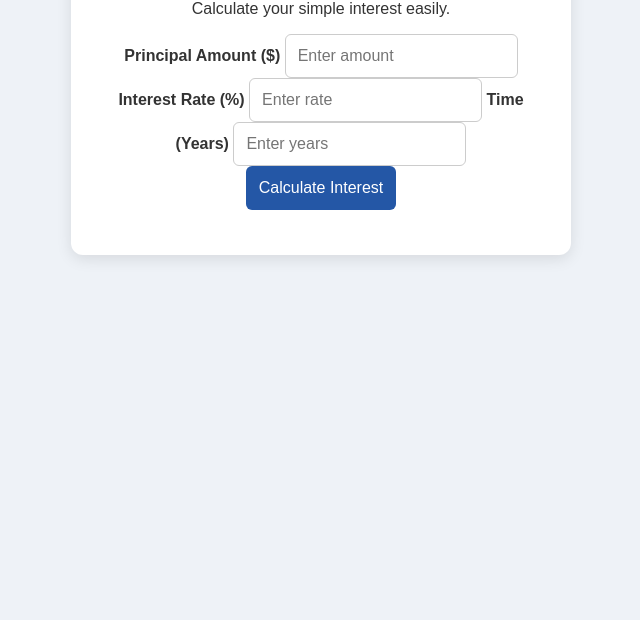
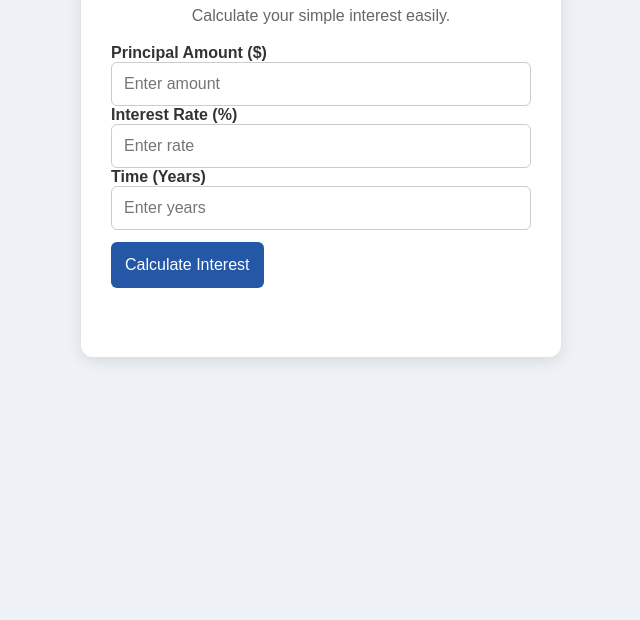
Before and after one commit to amir-khn/intermediate_webdev_finalproject, a plain HTML site: page index.html in a window 1280 px wide. Shown: the part 180-800 px from the top of the page, without its empty margins (319-959 px from the left). Drawn offline with Linux system fonts and the light colour scheme.

Commit message:
Refactor CSS styles for better layout and spacing

```diff
--- a/style.css
+++ b/style.css
@@ -5,23 +5,31 @@
 
 body {
     margin: 0;
+    padding: 30px 15px;
     font-family: Arial, sans-serif;
     background: #eef2f7;
     color: #333;
 }
 
 .container {
-    max-width: 500px;
-    margin: 70px auto;
+    max-width: 480px;
+    margin: 50px auto;
     padding: 30px;
-    text-align: center;
     background: white;
     border-radius: 12px;
-    box-shadow: 0 4px 15px rgba(0,0,0,0.1);
+    box-shadow: 0 4px 15px rgba(0, 0, 0, 0.1);
 }
 
 h1 {
+    text-align: center;
     color: #2457a6;
+    margin-bottom: 10px;
+}
+
+p {
+    text-align: center;
+    color: #666;
+    line-height: 1.5;
 }
 
 .calculator {
@@ -29,14 +37,15 @@ h1 {
     flex-direction: column;
     gap: 12px;
     margin-top: 25px;
-    text-align: left;
 }
 
 label {
     font-weight: bold;
+    margin-top: 8px;
 }
 
 input {
+    width: 100%;
     padding: 12px;
     border: 1px solid #ccc;
     border-radius: 6px;
@@ -44,7 +53,8 @@ input {
 }
 
 button {
-    padding: 13px;
+    padding: 14px;
+    margin-top: 12px;
     background: #2457a6;
     color: white;
     border: none;
@@ -59,6 +69,9 @@ button:hover {
 
 #result {
     margin-top: 15px;
+    padding: 12px;
+    text-align: center;
     font-weight: bold;
     line-height: 1.8;
+    overflow-wrap: anywhere;
 }
```
